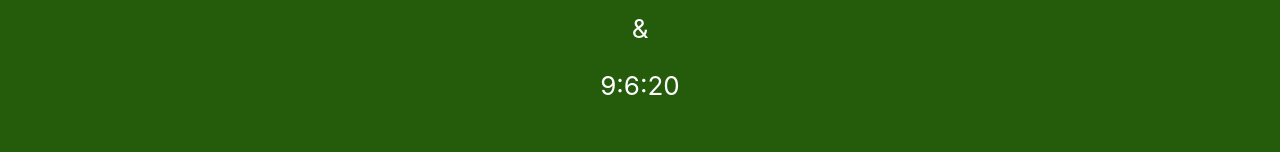
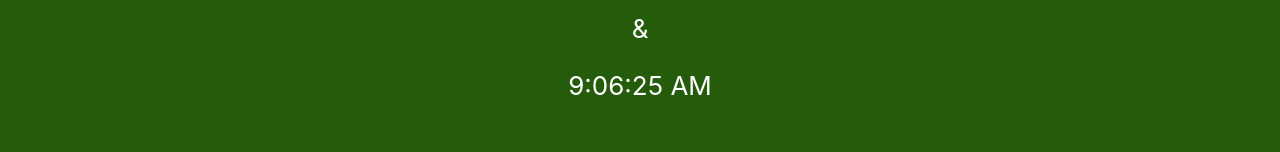
Before and after one commit to JazzRudolph/list-react-project, a React (Create React App) app: page / in a window 1280 px wide. Shown: the part 229-381 px from the top of the page. Built offline with nearby package versions, Linux system fonts and the light colour scheme.

Commit message:
Updated code for time and it now auto refresh every 200 milliseconds.

```diff
--- a/src/component/Date/Date.js
+++ b/src/component/Date/Date.js
@@ -1,8 +1,7 @@
 import React from "react";
 
 export default function App() {
-  const today = new Date();
-  const date = `${today.getMonth()+1}/${today.getDate()}/${today.getFullYear()}`;
+  const date = new Date().toLocaleDateString();
 
   return (
     <div className="">
--- a/src/component/Time/Time.js
+++ b/src/component/Time/Time.js
@@ -1,10 +1,17 @@
 import React from "react";
 
 export default function Time() {
-    const date = new Date();
-    const time = date.getHours() + ':' + date.getMinutes() + ":" + date.getSeconds();
+    const [time, setTime] = React.useState(
+        new Date().toLocaleTimeString()
+    );
 
-
+    React.useEffect(() => {
+        const interval = setInterval(() => {
+            const newTime = new Date().toLocaleTimeString();
+            setTime(newTime);
+        }, 200);
+        return () => clearInterval(interval);
+      }, []);
 
 
 
```
